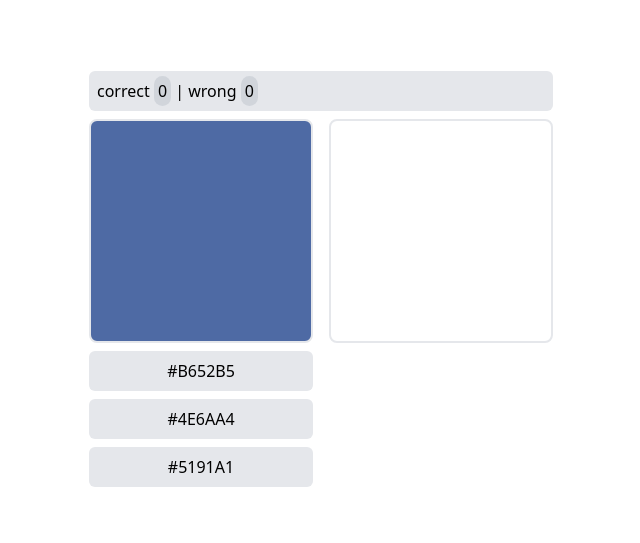
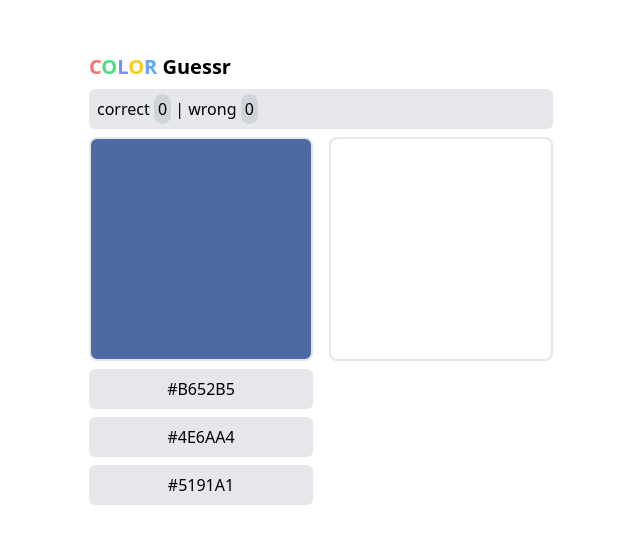
Before and after one commit to code4fun907/react-color-guessr, a React (Vite) app: page / in a window 1280 px wide. Shown: the part 121-664 px from the top of the page, without its empty margins (319-959 px from the left). Built offline with nearby package versions, Linux system fonts and the light colour scheme.

Commit message:
Add copy support

```diff
--- a/src/App.tsx
+++ b/src/App.tsx
@@ -44,6 +44,18 @@ export const App: React.FC = () => {
   return (
     <div className="grid h-screen place-items-center">
       <div>
+        <h1 className="text-xl mb-2 font-bold">
+          {[
+            "C text-red-400",
+            "O text-green-400",
+            "L text-indigo-400",
+            "O text-yellow-400",
+            "R text-blue-400",
+          ].map((color) => (
+            <span className={color.split(" ")[1]}>{color.split(" ")[0]}</span>
+          ))}{" "}
+          Guessr
+        </h1>
         <div className="p-2 bg-gray-200 w-auto rounded-md mb-2">
           correct <span className="bg-gray-300 p-1 rounded-xl">{wins}</span> |
           wrong <span className="bg-gray-300 p-1 rounded-xl">{loss}</span>
@@ -52,7 +64,15 @@ export const App: React.FC = () => {
           <div>
             <ColorBox background={correctAns}>
               {selectedAns && (
-                <p className="text-white bg-black p-2">{correctAns}</p>
+                <p
+                  className="text-white bg-black p-2 hover:cursor-copy"
+                  onClick={() => {
+                    navigator.clipboard.writeText(correctAns ? correctAns : "");
+                    alert("copied color " + correctAns);
+                  }}
+                >
+                  {correctAns}
+                </p>
               )}
             </ColorBox>
             <div className="flex flex-col gap-2 mt-2">
```
